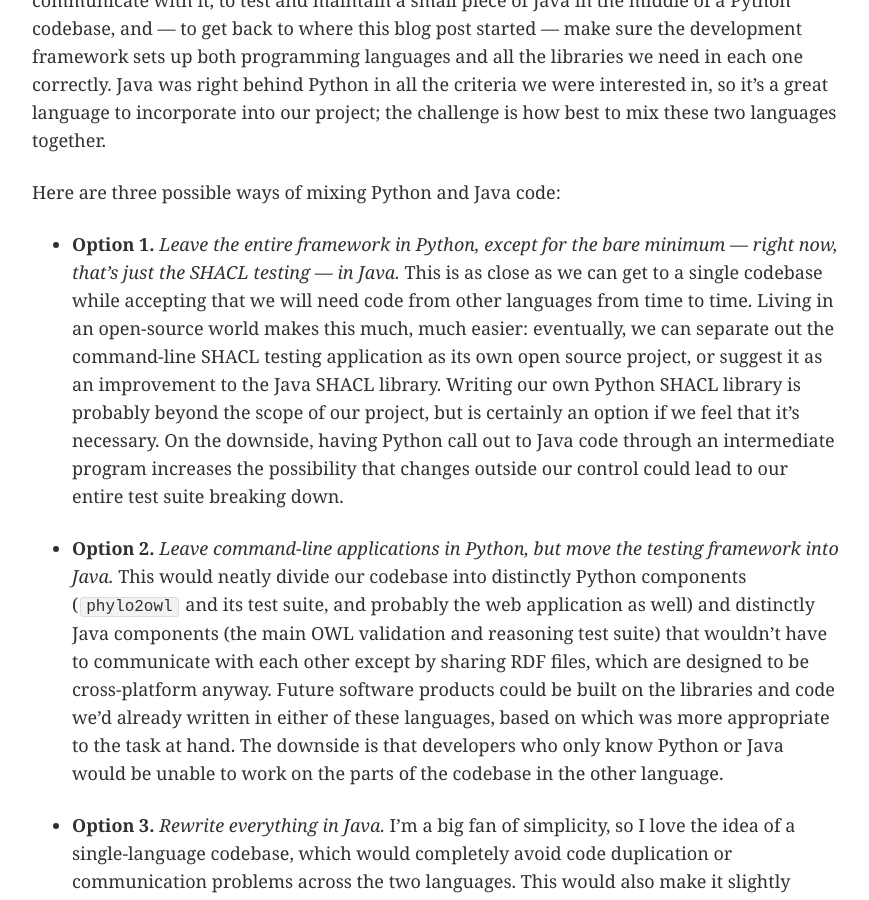
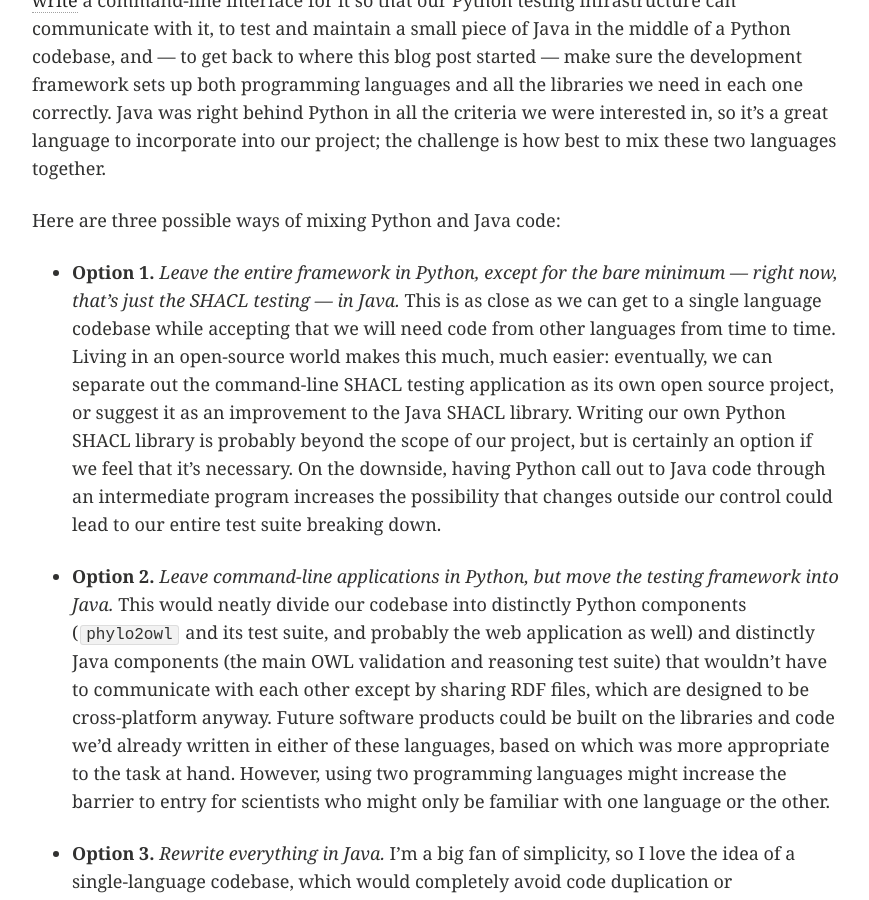
Before and after one commit to phyloref/phyloref.github.io, a Jekyll site: the page built from _posts/blog/2016-12-28-how-to-maintain-a-split-codebase.md, in a window 1280 px wide and 900 px high, scrolled down 1766 px. Shown: the whole window, without its empty margins (64-933 px from the left). Built offline with Jekyll 4.4.1, drawn with Linux system fonts in a browser that asks for light colours; comment, search, counter and statistics services are not loaded; some of the changed lines change nothing that is shown; some of the changed text lies outside the part shown.

Commit message:
Incorporated suggestions by @hlapp.

```diff
--- a/_posts/blog/2016-12-28-how-to-split-a-codebase.md
+++ b/_posts/blog/2016-12-28-how-to-maintain-a-split-codebase.md
@@ -1,6 +1,6 @@
 ---
 layout: post
-title: How to split a codebase
+title: How to maintain a split codebase
 author: gaurav
 modified:
 excerpt: We started in Python, and now we're speaking Java! A few possible ways to manage a split codebase.
@@ -8,22 +8,22 @@
 published: true
 comments: true
 image:
-  feature: how-to-split-a-codebase.png
-  teaser: how-to-split-a-codebase.png
+  feature: how-to-maintain-a-split-codebase.png
+  teaser: how-to-maintain-a-split-codebase.png
   thumb:
 ---
 
-Our continuous testing process broke last month because the URL we used to download [Apache Jena](https://jena.apache.org/), an RDF framework that is a prerequisite for the [SHACL library we use](https://github.com/TopQuadrant/shacl). While this meant that I needed to [figure out how Maven works](https://maven.apache.org/guides/getting-started/) so that we can pull in the latest version when building this tool, it also made me think about the challenges we’re going to face mixing Python and Java code in our software, and what might be the best way of managing this.
+Our continuous testing process broke last month: the URL we used to download [Apache Jena](https://jena.apache.org/) stopped working, which our test suite relied on as a prerequisite for the [SHACL library we use](https://github.com/TopQuadrant/shacl) to validate shapes. The easiest fix was to rewrite the Java portions of the test suite to use [Apache Maven](https://maven.apache.org/guides/getting-started/) to download Jena automatically, which means that we're now installing packages in both Java (using Maven) and Python (using PIP). This made me think about the challenges we're going to face mixing Python and Java code in our software, and what might be the best way of managing this.
 
 Our working plan for the Phyloreferencing framework looks like this:
 
   1. A piece of software for converting any phylogeny into an RDF representation using one or more Web Ontology Language (OWL) ontologies, currently available at [phylo2owl](https://github.com/phyloref/phylo2owl).
 
-  2. An OWL ontology for describing phyloreferences, currently [available on Github](https://github.com/hlapp/phyloref/blob/c2a1b813690e3afc78c2abdacab216e368b5c83e/phyloref.owl).
+  2. An OWL ontology for describing phyloreferences, currently [available on Github](https://github.com/hlapp/phyloref).
 
   3. A test suite to validate the RDF representations of a phylogeny and a phyloreference, which can use an OWL 2 reasoner to identify which nodes the phyloreference matches, currently [in development](https://github.com/phyloref/phylo2owl/tree/87557263271ed69158737f06cb1bd0fa229e3b10/tests).
 
-  4. A web application that allow people to process phylogenies and phyloreferences; on the inside, this application will convert both into OWL representations and use an OWL 2 reasoner to process them. We’ll start working on this once the first three steps are complete.
+  4. A web application that allow people to process phylogenies and phyloreferences; on the inside, this application will convert both into OWL representations and use an OWL 2 reasoner to process them. We’ll start working on this once the first three steps have progressed far enough.
 
 When we started development, we [compared phylogenetics libraries](https://github.com/phyloref/phylo2owl/blob/f9d614866f69611894af9edde0f71c4a72850ed0/README.md#library-options) across major programming languages, and decided that Python 2 best met our needs: it has well-established and well-designed libraries for working with phylogenies, RDF, software testing and web development; it has a package management system for installing software; it comes pre-installed on MacOS X and most Linux distributions; and it is easy to install on Windows. This would allow us to package our software, making it a one-command install for anyone who has Python 2 installed.
 
@@ -31,9 +31,9 @@
 
 Here are three possible ways of mixing Python and Java code:
 
- - **Option 1.** *Leave the entire framework in Python, except for the bare minimum --- right now, that’s just the SHACL testing --- in Java.* This is as close as we can get to a single codebase while accepting that we will need code from other languages from time to time. Living in an open-source world makes this much, much easier: eventually, we can separate out the command-line SHACL testing application as its own open source project, or suggest it as an improvement to the Java SHACL library. Writing our own Python SHACL library is probably beyond the scope of our project, but is certainly an option if we feel that it’s necessary. On the downside, having Python call out to Java code through an intermediate program increases the possibility that changes outside our control could lead to our entire test suite breaking down.
+ - **Option 1.** *Leave the entire framework in Python, except for the bare minimum --- right now, that’s just the SHACL testing --- in Java.* This is as close as we can get to a single language codebase while accepting that we will need code from other languages from time to time. Living in an open-source world makes this much, much easier: eventually, we can separate out the command-line SHACL testing application as its own open source project, or suggest it as an improvement to the Java SHACL library. Writing our own Python SHACL library is probably beyond the scope of our project, but is certainly an option if we feel that it’s necessary. On the downside, having Python call out to Java code through an intermediate program increases the possibility that changes outside our control could lead to our entire test suite breaking down.
 
- - **Option 2.** *Leave command-line applications in Python, but move the testing framework into Java.* This would neatly divide our codebase into distinctly Python components (`phylo2owl` and its test suite, and probably the web application as well) and distinctly Java components (the main OWL validation and reasoning test suite) that wouldn’t have to communicate with each other except by sharing RDF files, which are designed to be cross-platform anyway. Future software products could be built on the libraries and code we’d already written in either of these languages, based on which was more appropriate to the task at hand. The downside is that developers who only know Python or Java would be unable to work on the parts of the codebase in the other language.
+ - **Option 2.** *Leave command-line applications in Python, but move the testing framework into Java.* This would neatly divide our codebase into distinctly Python components (`phylo2owl` and its test suite, and probably the web application as well) and distinctly Java components (the main OWL validation and reasoning test suite) that wouldn’t have to communicate with each other except by sharing RDF files, which are designed to be cross-platform anyway. Future software products could be built on the libraries and code we’d already written in either of these languages, based on which was more appropriate to the task at hand. However, using two programming languages might increase the barrier to entry for scientists who might only be familiar with one language or the other.
 
  - **Option 3.** *Rewrite everything in Java.* I’m a big fan of simplicity, so I love the idea of a single-language codebase, which would completely avoid code duplication or communication problems across the two languages. This would also make it slightly easier to recruit developers for our project in the future, since a Java programmer is easier to find than one comfortable with both Java and Python. The downside here is that Java can be a lot more convoluted to set up and work with than Python, which is built-in on MacOS X and most Linuxes, and doesn’t have built-in automated package installation like Python does.
 
```
Also changed, not shown: images/how-to-maintain-a-split-codebase.png (renamed from images/how-to-split-a-codebase.png).
